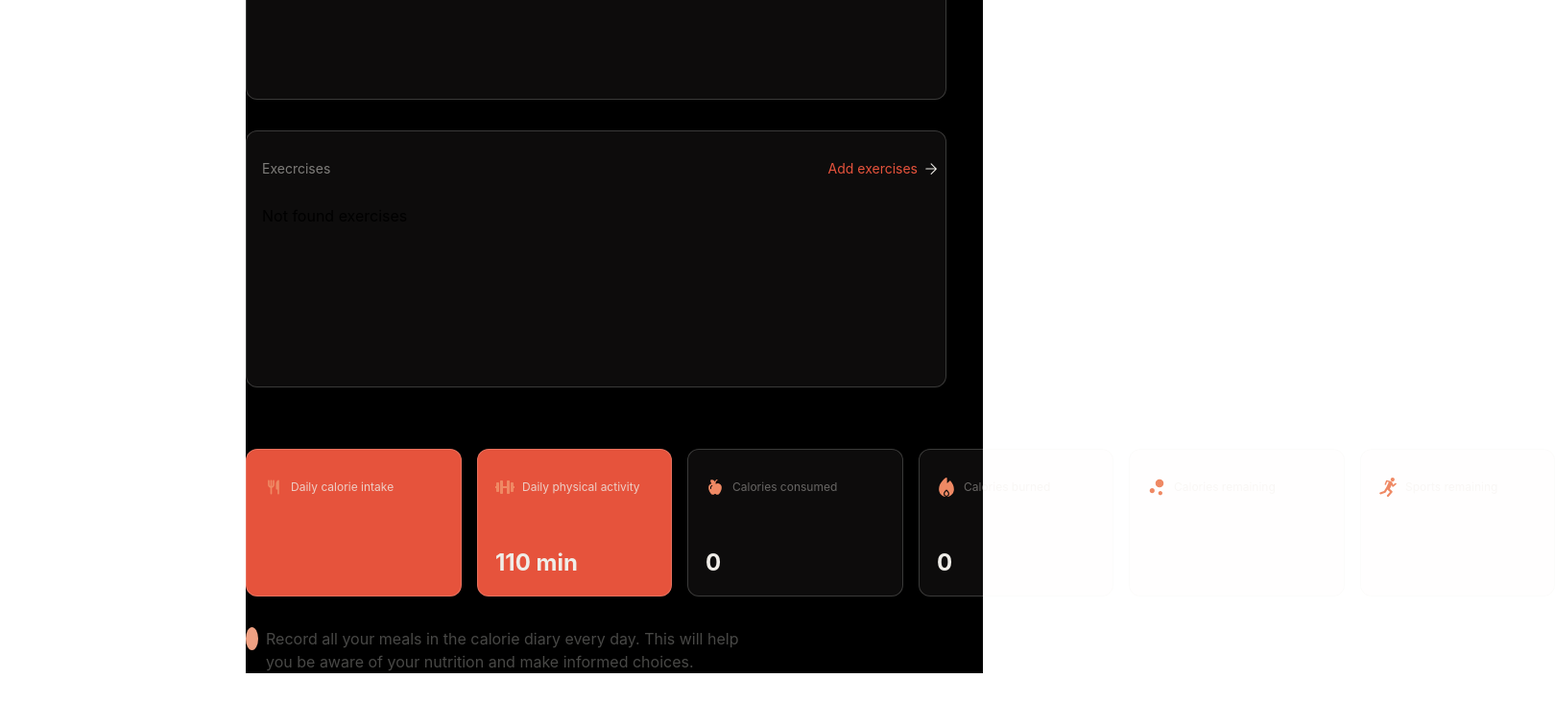
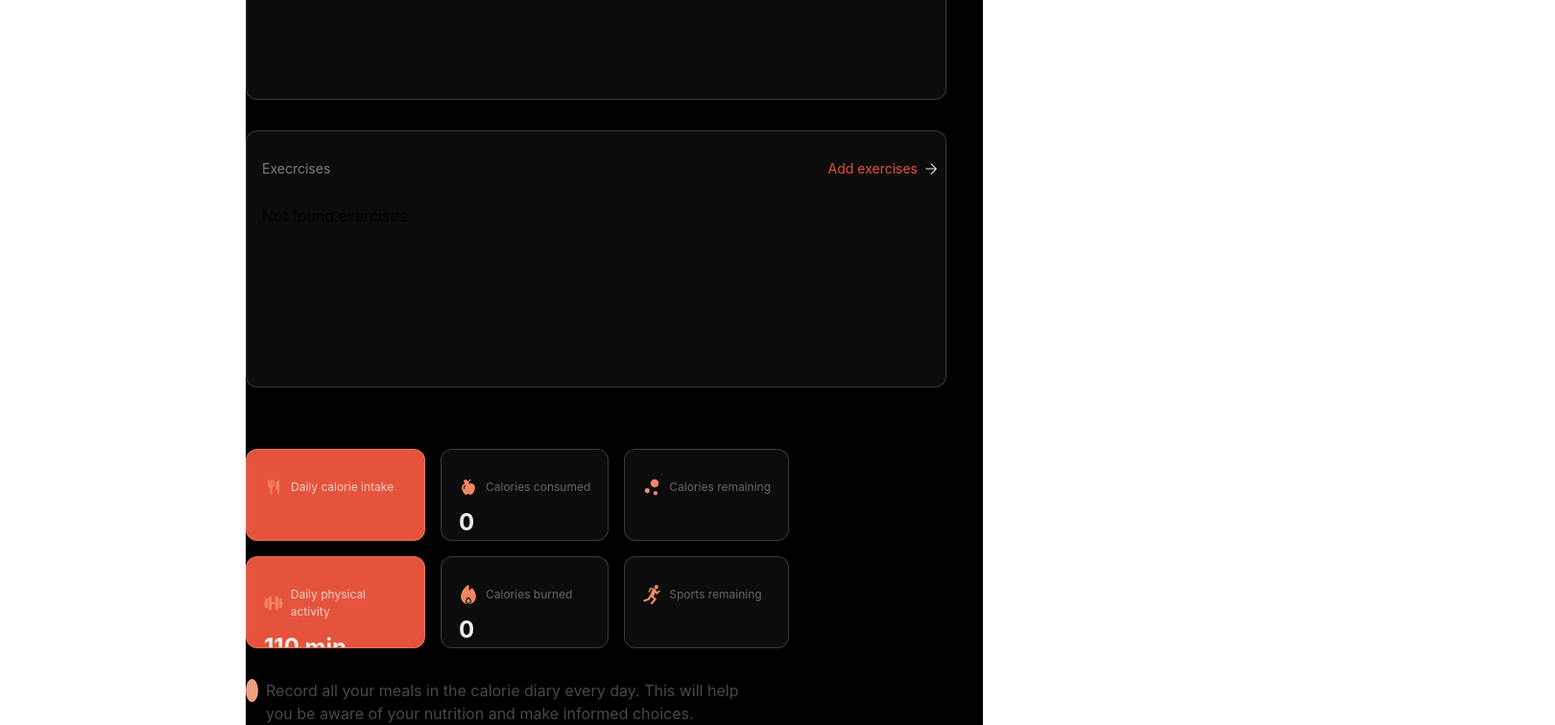
Before and after one commit to Adelina515/project-frontEnd-05, a React (Create React App) app: page /diary in a window 1280 px wide. Shown: the part 1078-1834 px from the top of the page at 96% size, 1620 px wide, since content can reach past the window. Before the commit the page ends 1780 px from the top, so only its background shows below. Built offline with nearby package versions, Linux system fonts and the light colour scheme; no server answers.

Commit message:
css statistic

```diff
--- a/src/components/dayDashboard/DayDashboard.module.css
+++ b/src/components/dayDashboard/DayDashboard.module.css
@@ -91,7 +91,7 @@
     }
 
     .statisticList {
-
+flex-direction: row;
         margin-bottom: 48px;
 
         max-height: 500px;
--- a/src/components/dayDashboard/StatisticsItem/StatisticsItem.module.css
+++ b/src/components/dayDashboard/StatisticsItem/StatisticsItem.module.css
@@ -9,6 +9,7 @@
     flex-direction: column;
     justify-content: space-between;
     overflow: hidden;
+    box-sizing: border-box;
 }
 .statisticItem:nth-child(2n) {
     min-width: 165px;
@@ -62,8 +63,8 @@
 @media (min-width: 768px) {
     .statisticItem {
         padding: 18px;
-        min-width: 187px;
-        min-height: 116px;
+        max-width: 187px;
+        max-height: 116px;
     }
 
     .statisticTitle {
```
